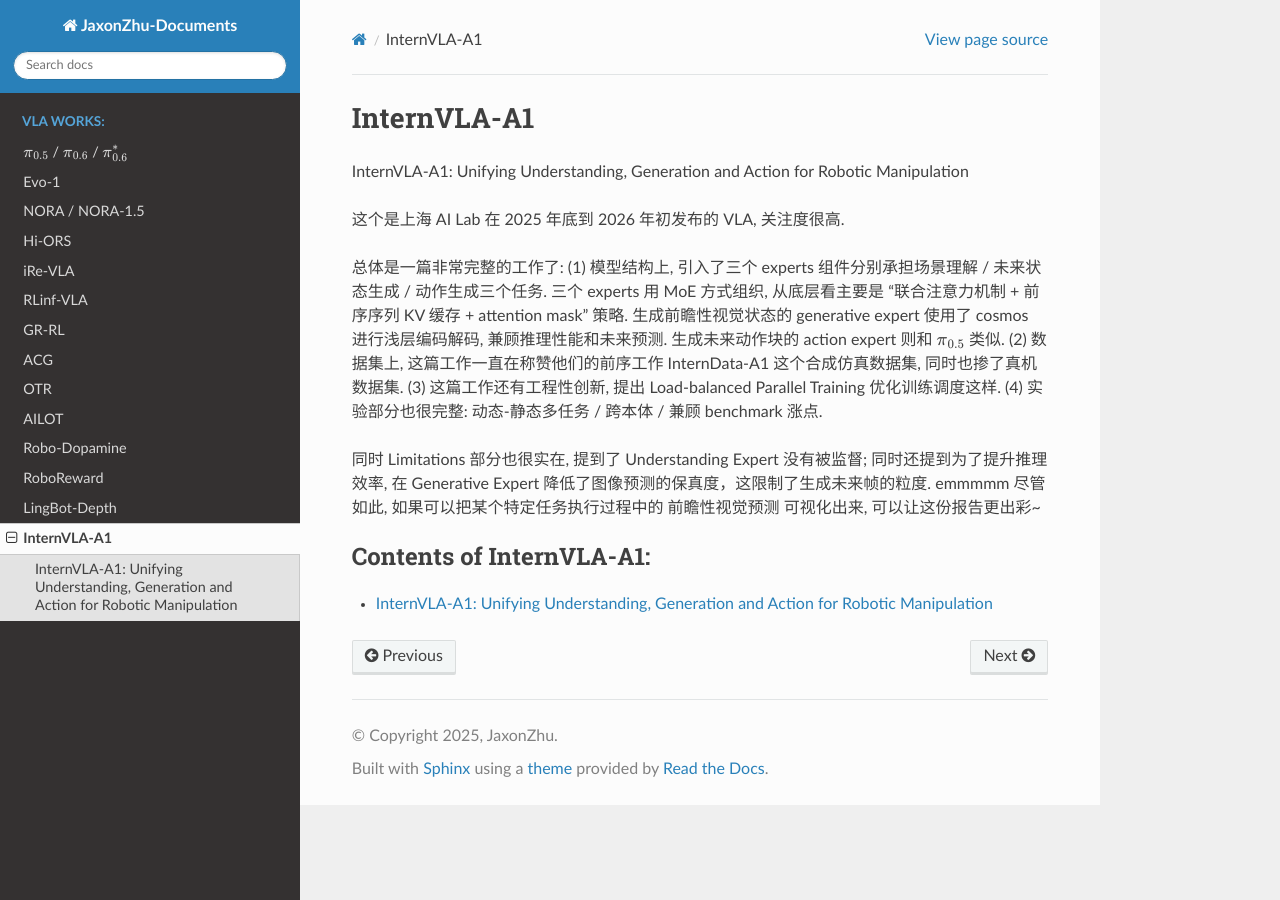
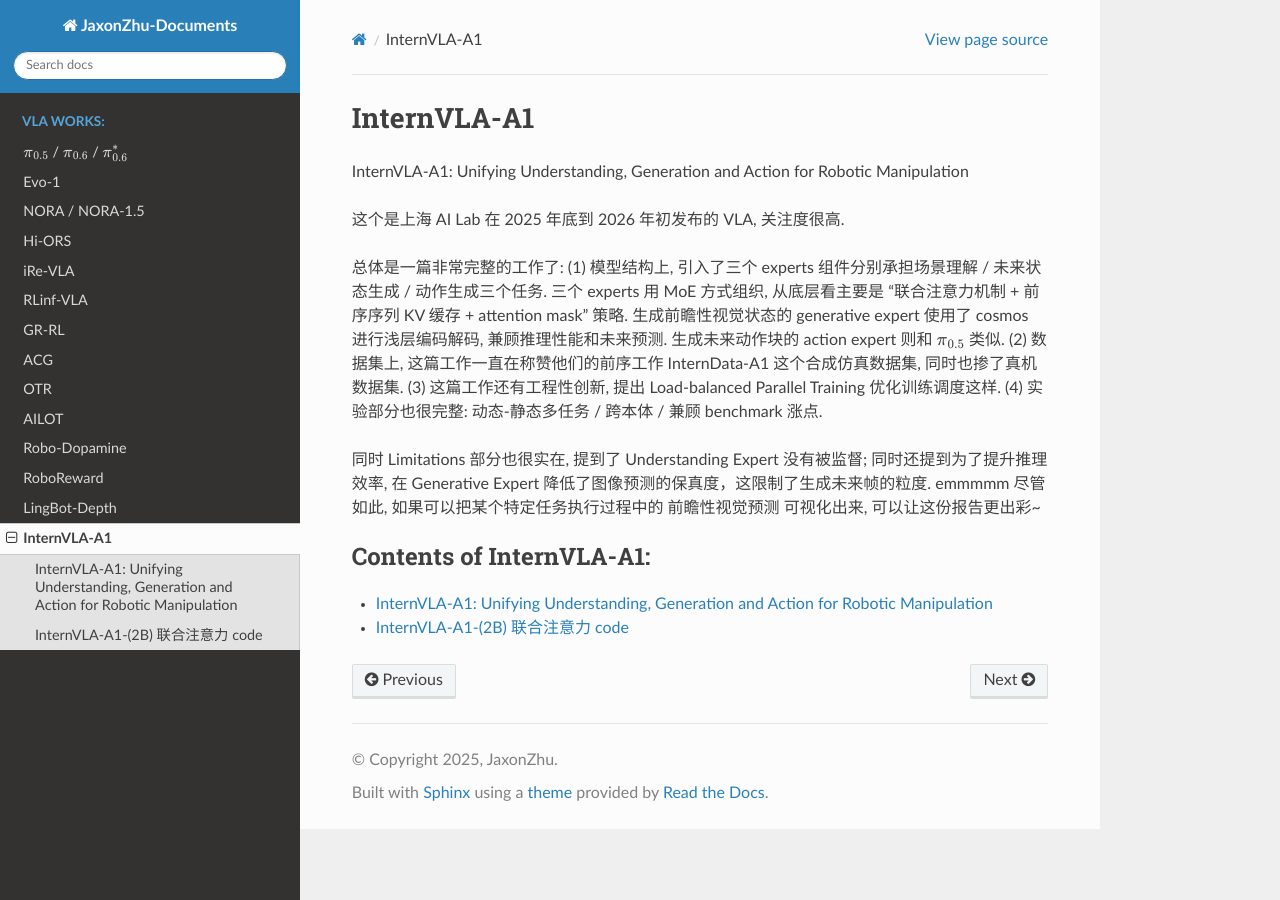
Before and after one commit to JaxonZhu/my-docs, a Sphinx documentation site: the page built from docs/source/index-InternVLA-A1-HEAD.rst, in a window 1280 px wide. Built offline with Sphinx 7.4.7 and the Read the Docs theme 3.1.0, drawn with Linux system fonts in a browser that asks for light colours; pages that are not in the unit, such as notebooks, are missing from menus; some of the changed lines change nothing that is shown.

Commit message:
2026.02.08 / aw-win / add InternVLA source code PartA

````diff
--- /dev/null
+++ b/docs/source/InternVLA-A1-model-PartA.md
@@ -0,0 +1,85 @@
+# InternVLA-A1-(2B) 联合注意力 code
+
+![](images/InternVLA-A1/联合注意力计算总图.png)
+
+**前言**
+
+> 所有配置参数以 GitHub 上开源呈现为主。
+
+> "Specifically, InternVLA-A1 (2B) utilizes InternVL3-1B as the understanding expert. Its generative and action experts are derived from the transformer blocks of Qwen2.5 — the underlying LLM of InternVL3."
+
+**====> 模型参数配置**
+
+`InternVLForConditionalGeneration.from_pretrained()` 加载预训练权重：模型参数从 Hugging Face Hub 下载的文件 `OpenGVLab/InternVL3-1B-pt` 中加载；结构由预训练模型的配置文件决定，虽然此处传入了 `config=vlm_config_hf` ，但通常需匹配预训练权重。
+
+`Qwen2ForCausalLM(config=gen_expert_config_hf)` **随机初始化**：模型根据提供的 `config=gen_expert_config_hf` 构建结构，但所有参数（权重、偏置）都是**随机生成的数值**。作为一个全新的网络结构，需要在后续的训练步骤中从头开始学习。
+
+![模型参数配置0](images/InternVLA-A1/模型参数配置0.png)
+
+![模型参数配置1](images/InternVLA-A1/模型参数配置1.png)
+
+![模型参数配置2](images/InternVLA-A1/模型参数配置2.png)
+
+![模型参数配置3](images/InternVLA-A1/模型参数配置3.png)
+
+![模型参数配置4](images/InternVLA-A1/模型参数配置4.png)
+
+**====> 模型前向计算**
+
+`embed_image()` 和 `embed_language_tokens()` 方法最终都是将各种模态信息拆解成 `[批维度, 序列维度, 隐藏层维度]` 统一，以便后续联合 Transformers 进行处理.
+
+![前向计算0](images/InternVLA-A1/前向计算0.png)
+
+![前向计算1](images/InternVLA-A1/前向计算1.png)
+
+推理时，运行 `gen_expert` 模型会接收来自 `und_expert` 专家前向计算的 KV 缓存，在 `.forward()` 方法内部会合并 `und_expert` 和自身前向计算的 KV 缓存。在后续推理时，`attention_mask` 会兼并 `und_expert` 的掩码，同时 `position_ids` 也是从 `und_expert` 产生的结果上继续累加。
+
+![前向计算2](images/InternVLA-A1/前向计算2.png)
+
+![前向计算3](images/InternVLA-A1/前向计算3.png)
+
+![前向计算4](images/InternVLA-A1/前向计算4.png)
+
+![前向计算5](images/InternVLA-A1/前向计算5.png)
+
+**====> 联合注意力核心**
+
+![联合注意力核心1](images/InternVLA-A1/联合注意力核心0.png)
+
+![联合注意力核心1](images/InternVLA-A1/联合注意力核心1.png)
+
+![联合注意力核心2](images/InternVLA-A1/联合注意力核心2.png)
+
+```python
+# 根据 seq_len * 3 长度分段提取不同注意力结果, 输入至不同的 expert's output / mlp 层.
+outputs_embeds = []
+start_pos = 0
+
+for i, hidden_states in enumerate(inputs_embeds):
+
+    # 取出当前专家的 Transformer 层
+    # 找到起始位置和结束位置并对注意力结果进行截断
+    # 将截断后的注意力结果通过当前专家的输出投影层
+    # 最后进行残差计算
+    # out_emb: [batch_size, seq_len, hidden_size]
+    layer = models[i].layers[layer_idx]
+    end_pos = start_pos + hidden_states.shape[1]
+    if att_output.dtype != layer.self_attn.o_proj.weight.dtype:
+        att_output = att_output.to(layer.self_attn.o_proj.weight.dtype)
+    out_emb = layer.self_attn.o_proj(att_output[:, start_pos:end_pos])
+    out_emb = out_emb + hidden_states
+
+    # 进行 post-attention + mlp 计算
+    # 最后再次进行残差计算
+    after_first_residual = out_emb.clone()
+    out_emb = layer.post_attention_layernorm(out_emb)
+    # Convert to bfloat16 if the next layer (mlp) uses bfloat16
+    if layer.mlp.up_proj.weight.dtype == torch.bfloat16:
+        out_emb = out_emb.to(dtype=torch.bfloat16)
+    out_emb = layer.mlp(out_emb)
+    out_emb = out_emb + after_first_residual
+
+    # 将结果添加到输出列表, 并更新起始位置开始下一个专家的处理
+    outputs_embeds.append(out_emb)
+    start_pos = end_pos
+```
--- a/docs/source/index-InternVLA-A1-HEAD.rst
+++ b/docs/source/index-InternVLA-A1-HEAD.rst
@@ -16,3 +16,4 @@
    :caption: Contents of InternVLA-A1:
 
    InternVLA-A1-paper
+   InternVLA-A1-model-PartA
````
Also changed, not shown: docs/source/images/InternVLA-A1/前向计算0.png (added), docs/source/images/InternVLA-A1/前向计算1.png (added), docs/source/images/InternVLA-A1/前向计算2.png (added), docs/source/images/InternVLA-A1/前向计算3.png (added), docs/source/images/InternVLA-A1/前向计算4.png (added), docs/source/images/InternVLA-A1/前向计算5.png (added), docs/source/images/InternVLA-A1/模型参数配置0.png (added), docs/source/images/InternVLA-A1/模型参数配置2.png (added), docs/source/images/InternVLA-A1/模型参数配置3.png (added), docs/source/images/InternVLA-A1/模型参数配置4.png (added), docs/source/images/InternVLA-A1/联合注意力核心0.png (added), docs/source/images/InternVLA-A1/联合注意力核心1.png (added), docs/source/images/InternVLA-A1/联合注意力核心2.png (added), docs/source/images/InternVLA-A1/联合注意力计算总图.png (added), 1 other file.
